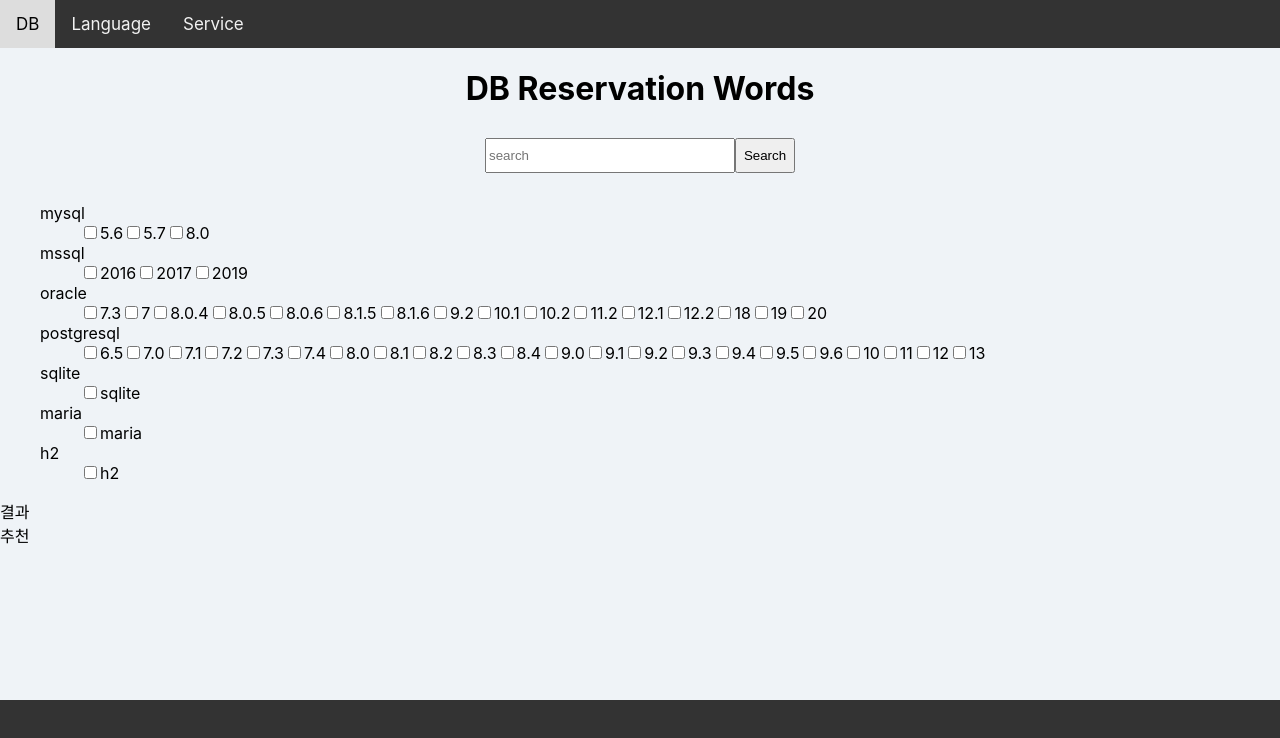
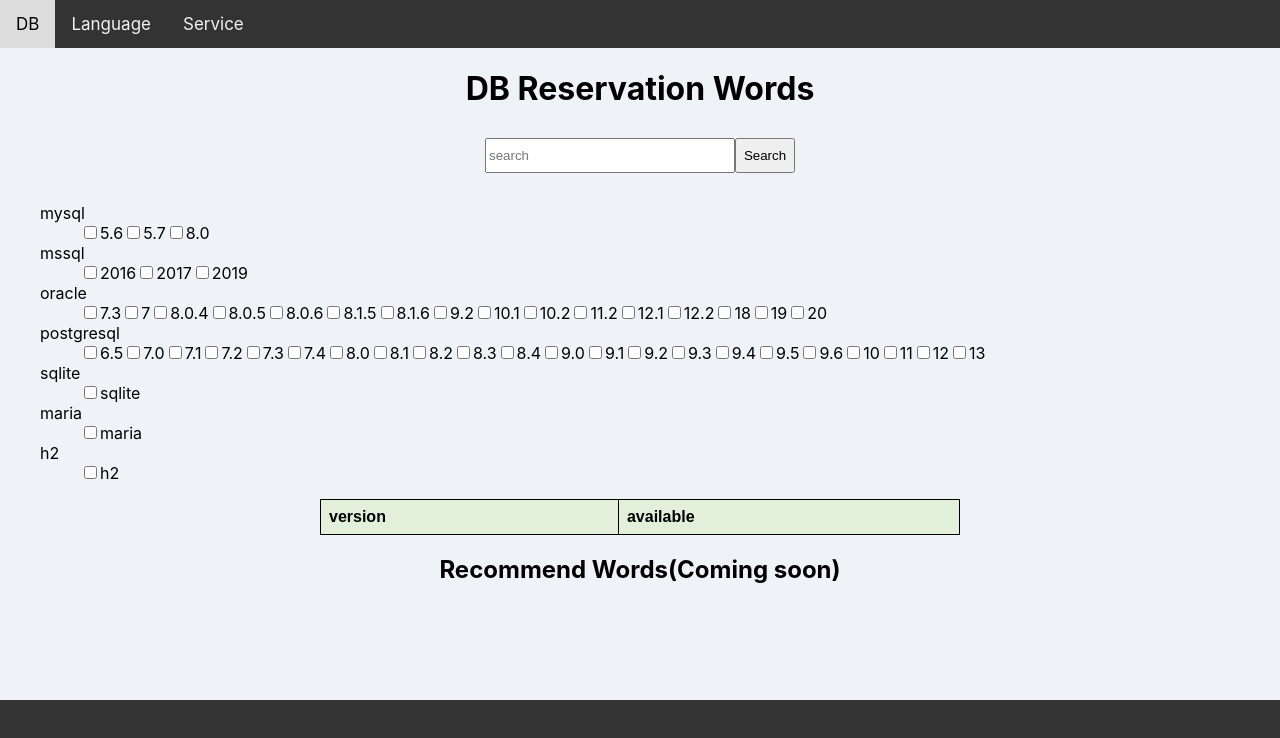
Before and after one commit to always0ne/reserved-words, a React (Create React App) app: page / in a window 1280 px wide. Shown: the top 738 px of the page. Built offline with nearby package versions, Linux system fonts and the light colour scheme.

Commit message:
refactor: 카테고리 변경시 재검색되도록 로직 수정

```diff
--- a/src/App.css
+++ b/src/App.css
@@ -9,24 +9,6 @@
   background-color: #eff3f7;
   height: 100%;
 }
-
-table {
-  position: relative;
-  left: 35%;
-  top: 90px;
-  font-family: Arial, Helvetica, sans-serif;
-  border-collapse: collapse;
-  width: 30%;
-}
-td,
-th {
-  border: 1px solid #000000;
-  text-align: left;
-  padding: 8px;
-}
-th {
-  background-color: rgb(226, 239, 218);
-}
 footer {
   position: absolute;
   bottom: 0;
--- a/src/components/Recommand.js
+++ /dev/null
@@ -1,11 +0,0 @@
-import React from 'react';
-import './css/Search.css';
-
-const Recommand = () => {
-
-    return (
-        <div>추천</div>
-    )
-};
-
-export default Recommand;
--- /dev/null
+++ b/src/components/Recommend.js
@@ -0,0 +1,13 @@
+import React from 'react';
+import './css/Recommend.css';
+
+const Recommend = () => {
+
+    return (
+        <div>
+            <h2 id="recommendH">Recommend Words(Coming soon)</h2>
+        </div>
+    )
+};
+
+export default Recommend;
--- a/src/components/Result.js
+++ b/src/components/Result.js
@@ -1,10 +1,31 @@
 import React from 'react';
-import './css/Selector.css'
+import './css/Result.css'
 
 const Result = (props) => {
 
+    const printTrueFalse = (result) => {
+        if (result === undefined)
+            return "";
+        else if (result === true)
+            return "True";
+        else if (result === false)
+            return "False"
+    };
+
     return (
-        <div>결과</div>
+        <table>
+            <tr>
+                <th>version</th>
+                <th>available</th>
+            </tr>
+            {
+                props.checklist.map((v, index) =>
+                    <tr>
+                        <td>{v}</td>
+                        <td>{printTrueFalse(props.result[index])}</td>
+                    </tr>
+                )}
+        </table>
     )
 };
 
--- /dev/null
+++ b/src/components/css/Recommend.css
@@ -0,0 +1,3 @@
+#recommendH{
+    text-align: center;
+}
--- /dev/null
+++ b/src/components/css/Result.css
@@ -0,0 +1,18 @@
+table {
+    margin: auto;
+    top: 90px;
+    font-family: Arial, Helvetica, sans-serif;
+    border-collapse: collapse;
+    width: 50%;
+    place-content: center;
+
+}
+td,
+th {
+    border: 1px solid #000000;
+    text-align: left;
+    padding: 8px;
+}
+th {
+    background-color: rgb(226, 239, 218);
+}
--- a/src/pages/main.js
+++ b/src/pages/main.js
@@ -4,7 +4,7 @@
 import Search from "../components/Search";
 import Selector from "../components/Selector";
 import Result from "../components/Result";
-import Recommand from "../components/Recommand";
+import Recommend from "../components/Recommend";
 import './main.css'
 
 const Main = ({type}) => {
@@ -13,36 +13,47 @@
     const [searchString, setSearchString] = useState("");
     const [result, setResult] = useState([]);
     const [recommends, setRecommends] = useState("");
+    const [search, setSearch] = useState(false);
 
     const getVersions = (selectedValue) => setChecklist(selectedValue);
-    const getSearchStrings = (string) => setSearchString(string);
     const validateUsable = (list, string) => list.filter(words => words === string).length === 0;
+    const getSearchStrings = (string) => {
+        setSearchString(string);
+        setSearch(true)
+    };
 
     useEffect(() => {
-        setWords(words.filter(data => data == null))
+        //setWords(words.filter(data => data == null))
+        let list = [];
+        checklist.map((category) => {
+            let categoryData = category.split(' ');
+            fetch(process.env.PUBLIC_URL + '/data/' + type + '/' + categoryData[0] + '/' + categoryData[1] + '.json')
+                .then(response => response.json())
+                .then(json => {
+                    list.push(json.reserved)
+                });
+            return true;
+        });
+        setWords(list)
         // eslint-disable-next-line
     }, [checklist]);
 
     useEffect(() => {
-        if (words.length === 0) {
-            checklist.map((category) => {
-                let categoryData = category.split(' ');
-                fetch(process.env.PUBLIC_URL + '/data/' + type + '/' + categoryData[0] + '/' + categoryData[1] + '.json')
-                    .then(response => response.json())
-                    .then(json => words.push(json.reserved));
-                return true;
-            });
-        }
+        // Must changed
+        // data load time(useEffect don't wait all load is completed)
+        setTimeout(()=>setResult(words.map((reserved) => validateUsable(reserved, searchString))),200)
         // eslint-disable-next-line
     }, [words]);
 
     useEffect(() => {
-        setResult(words.map((reserved, index) => validateUsable(reserved, searchString)));
+        if (search === true) {
+            setResult(words.map((reserved) => validateUsable(reserved, searchString)));
+            setSearch(false)
+        }
         // eslint-disable-next-line
-    }, [searchString]);
+    }, [search]);
 
     useEffect(() => {
-        console.log(result);
         // 검색 후 불가한 DB가 생기면 동의어 조회해서 여기에 넘겨주면 됨
         setRecommends("")
     }, [result]);
@@ -54,7 +65,7 @@
             <Search onSubmit={getSearchStrings}/>
             <Selector type={type} onSubmit={getVersions}/>
             <Result result={result} checklist={checklist}/>
-            <Recommand recommands={recommends}/>
+            <Recommend recommands={recommends}/>
             <footer/>
         </div>
     );
```
Also changed, not shown: src/App(legacy).js (deleted, +0 -63 lines).
